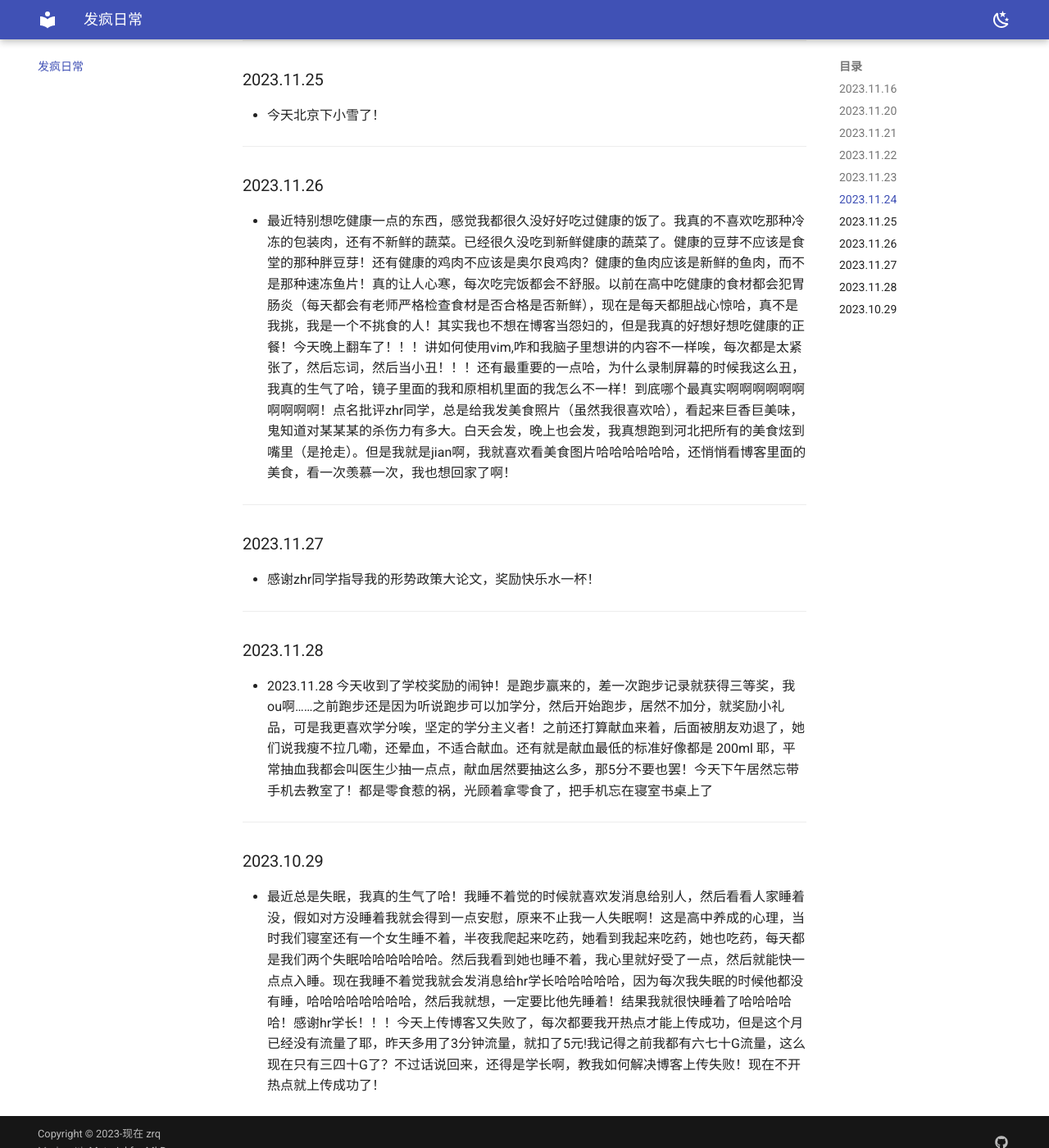
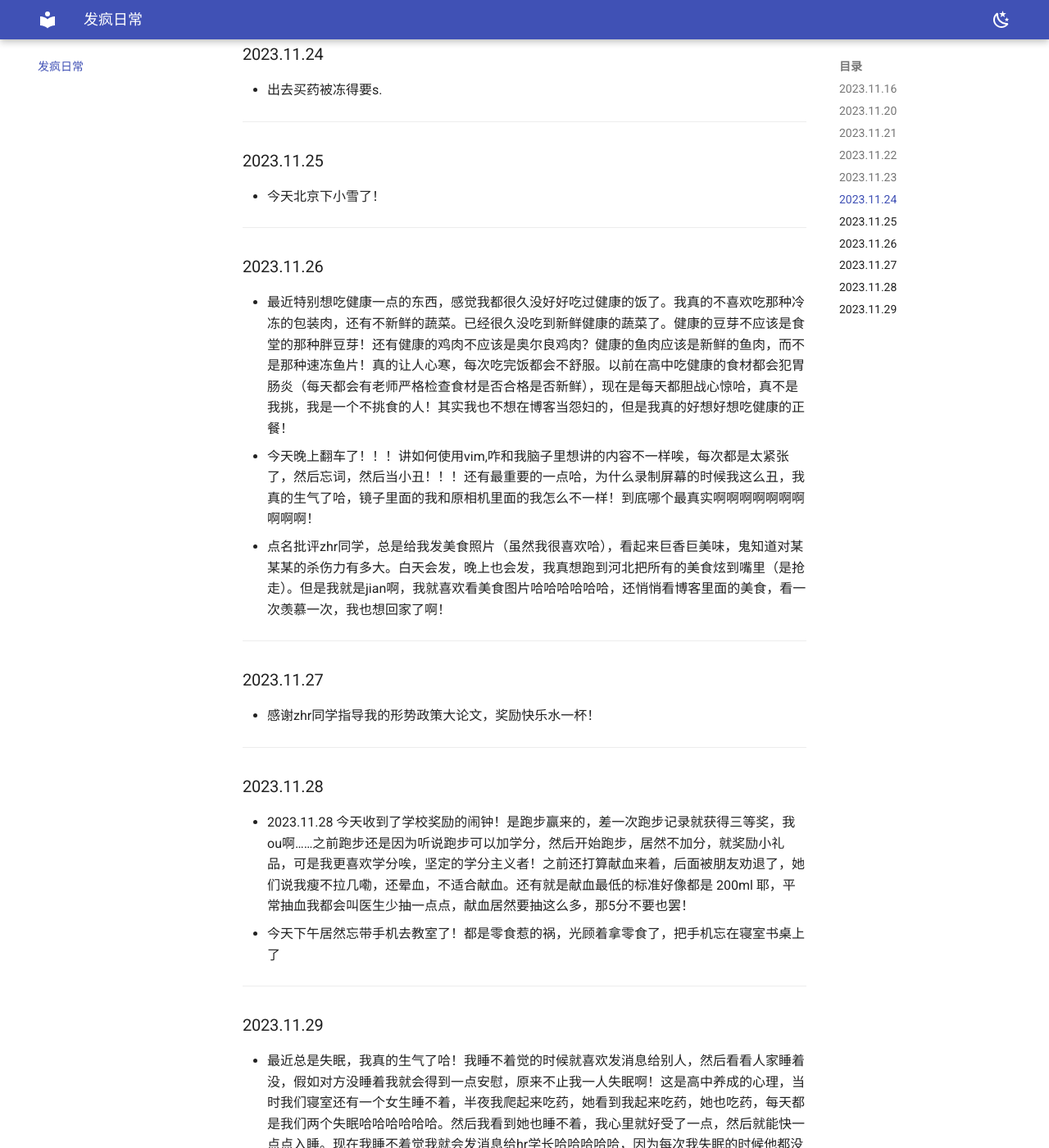
Before and after one commit to zrqiq/zrq-blog, an MkDocs documentation site: the page built from docs/sb.md, in a window 1280 px wide and 1400 px high, scrolled down 1381 px. Shown: the whole window at 82% size. Built offline with MkDocs 1.6.1 and Material for MkDocs 9.7.7, drawn with Linux system fonts in a browser that asks for light colours; some of the changed text lies outside the part shown.

Commit message:
2023-11-29_21:58:01 update

```diff
--- a/docs/sb.md
+++ b/docs/sb.md
@@ -3,9 +3,9 @@
 ### 2023.11.16
 
  - 发现自己越来越吃不了辣了！！！伤心，以后回贵州该咋办。
- 最近一段时间肠胃总是出问题，估计它也是想念贵州伙食了！
-    8.30从贵州向湖北出发，9.6号从湖北向北京出发，突然发现离开贵州有些许日子了，真的很想回家！
-    为什么我的小伙伴们都比我先放假？！独留我一人在北京，最后只能我自己坐车回家。悲惨！
+ - 最近一段时间肠胃总是出问题，估计它也是想念贵州伙食了！
+ - 8.30从贵州向湖北出发，9.6号从湖北向北京出发，突然发现离开贵州有些许日子了，真的很想回家！
+ - 为什么我的小伙伴们都比我先放假？！独留我一人在北京，最后只能我自己坐车回家。悲惨！
 
 ---
 
@@ -19,20 +19,22 @@
 
 ### 2023.11.21
 
-- 北京的雾霾凭什么这么严重啊，还让不让人开心的生活了。想念我的大贵州！ 以前对北方的干燥和南方的潮湿并没有什么概念，直到看到了室友晾的干花，和我在南方晾的干花，简直一个天上一个地下。突然为我的干花打抱不平，糟蹋了几大束鲜花。
+- 北京的雾霾凭什么这么严重啊，还让不让人开心的生活了。想念我的大贵州！
+- 以前对北方的干燥和南方的潮湿并没有什么概念，直到看到了室友晾的干花，和我在南方晾的干花，简直一个天上一个地下。突然为我的干花打抱不平，糟蹋了几大束鲜花。
 
 ---
 
 ### 2023.11.22
 - 我真的想鼠，好蠢的脑子，凭什么在电脑边打代码的时候思绪就会全无！！！
 
-最近状态真的好差巨差，学习效率一点都不高，还会随时陷入自我怀疑，所以最近降低了自我要求，着重调整自身状态。
+- 最近状态真的好差巨差，学习效率一点都不高，还会随时陷入自我怀疑，所以最近降低了自我要求，着重调整自身状态。
 
 ---
 
 ### 2023.11.23
 
-- 行了，最近太放纵自己了，我都想两掌抽s自己。今天和妈妈打视频，她问我我们班有帅哥没有，我说没有，她不相信，然后我就说我们班的人我基本上都不认识，哈哈哈哈哈哈，最后她来了一句精髓：遇到帅哥要主动点。哈哈哈哈哈还得是我妈妈啊！
+- 行了，最近太放纵自己了，我都想两掌抽s自己。
+- 今天和妈妈打视频，她问我我们班有帅哥没有，我说没有，她不相信，然后我就说我们班的人我基本上都不认识，哈哈哈哈哈哈，最后她来了一句精髓：遇到帅哥要主动点。哈哈哈哈哈还得是我妈妈啊！
 
 ---
 
@@ -50,7 +52,9 @@
 
 ### 2023.11.26
 
-- 最近特别想吃健康一点的东西，感觉我都很久没好好吃过健康的饭了。我真的不喜欢吃那种冷冻的包装肉，还有不新鲜的蔬菜。已经很久没吃到新鲜健康的蔬菜了。健康的豆芽不应该是食堂的那种胖豆芽！还有健康的鸡肉不应该是奥尔良鸡肉？健康的鱼肉应该是新鲜的鱼肉，而不是那种速冻鱼片！真的让人心寒，每次吃完饭都会不舒服。以前在高中吃健康的食材都会犯胃肠炎（每天都会有老师严格检查食材是否合格是否新鲜），现在是每天都胆战心惊哈，真不是我挑，我是一个不挑食的人！其实我也不想在博客当怨妇的，但是我真的好想好想吃健康的正餐！今天晚上翻车了！！！讲如何使用vim,咋和我脑子里想讲的内容不一样唉，每次都是太紧张了，然后忘词，然后当小丑！！！还有最重要的一点哈，为什么录制屏幕的时候我这么丑，我真的生气了哈，镜子里面的我和原相机里面的我怎么不一样！到底哪个最真实啊啊啊啊啊啊啊啊啊啊！点名批评zhr同学，总是给我发美食照片（虽然我很喜欢哈），看起来巨香巨美味，鬼知道对某某某的杀伤力有多大。白天会发，晚上也会发，我真想跑到河北把所有的美食炫到嘴里（是抢走）。但是我就是jian啊，我就喜欢看美食图片哈哈哈哈哈哈，还悄悄看博客里面的美食，看一次羡慕一次，我也想回家了啊！
+- 最近特别想吃健康一点的东西，感觉我都很久没好好吃过健康的饭了。我真的不喜欢吃那种冷冻的包装肉，还有不新鲜的蔬菜。已经很久没吃到新鲜健康的蔬菜了。健康的豆芽不应该是食堂的那种胖豆芽！还有健康的鸡肉不应该是奥尔良鸡肉？健康的鱼肉应该是新鲜的鱼肉，而不是那种速冻鱼片！真的让人心寒，每次吃完饭都会不舒服。以前在高中吃健康的食材都会犯胃肠炎（每天都会有老师严格检查食材是否合格是否新鲜），现在是每天都胆战心惊哈，真不是我挑，我是一个不挑食的人！其实我也不想在博客当怨妇的，但是我真的好想好想吃健康的正餐！
+- 今天晚上翻车了！！！讲如何使用vim,咋和我脑子里想讲的内容不一样唉，每次都是太紧张了，然后忘词，然后当小丑！！！还有最重要的一点哈，为什么录制屏幕的时候我这么丑，我真的生气了哈，镜子里面的我和原相机里面的我怎么不一样！到底哪个最真实啊啊啊啊啊啊啊啊啊啊！
+- 点名批评zhr同学，总是给我发美食照片（虽然我很喜欢哈），看起来巨香巨美味，鬼知道对某某某的杀伤力有多大。白天会发，晚上也会发，我真想跑到河北把所有的美食炫到嘴里（是抢走）。但是我就是jian啊，我就喜欢看美食图片哈哈哈哈哈哈，还悄悄看博客里面的美食，看一次羡慕一次，我也想回家了啊！
 
 ---
 
@@ -64,12 +68,15 @@
 
 ### 2023.11.28
 
-- 2023.11.28 今天收到了学校奖励的闹钟！是跑步赢来的，差一次跑步记录就获得三等奖，我ou啊……之前跑步还是因为听说跑步可以加学分，然后开始跑步，居然不加分，就奖励小礼品，可是我更喜欢学分唉，坚定的学分主义者！之前还打算献血来着，后面被朋友劝退了，她们说我瘦不拉几嘞，还晕血，不适合献血。还有就是献血最低的标准好像都是 200ml 耶，平常抽血我都会叫医生少抽一点点，献血居然要抽这么多，那5分不要也罢！今天下午居然忘带手机去教室了！都是零食惹的祸，光顾着拿零食了，把手机忘在寝室书桌上了
+- 2023.11.28 今天收到了学校奖励的闹钟！是跑步赢来的，差一次跑步记录就获得三等奖，我ou啊……之前跑步还是因为听说跑步可以加学分，然后开始跑步，居然不加分，就奖励小礼品，可是我更喜欢学分唉，坚定的学分主义者！之前还打算献血来着，后面被朋友劝退了，她们说我瘦不拉几嘞，还晕血，不适合献血。还有就是献血最低的标准好像都是 200ml 耶，平常抽血我都会叫医生少抽一点点，献血居然要抽这么多，那5分不要也罢！
+- 今天下午居然忘带手机去教室了！都是零食惹的祸，光顾着拿零食了，把手机忘在寝室书桌上了
 
 ---
 
 
 
-### 2023.10.29
+### 2023.11.29
 
-- 最近总是失眠，我真的生气了哈！我睡不着觉的时候就喜欢发消息给别人，然后看看人家睡着没，假如对方没睡着我就会得到一点安慰，原来不止我一人失眠啊！这是高中养成的心理，当时我们寝室还有一个女生睡不着，半夜我爬起来吃药，她看到我起来吃药，她也吃药，每天都是我们两个失眠哈哈哈哈哈哈。然后我看到她也睡不着，我心里就好受了一点，然后就能快一点点入睡。现在我睡不着觉我就会发消息给hr学长哈哈哈哈哈，因为每次我失眠的时候他都没有睡，哈哈哈哈哈哈哈哈，然后我就想，一定要比他先睡着！结果我就很快睡着了哈哈哈哈哈！感谢hr学长！！！今天上传博客又失败了，每次都要我开热点才能上传成功，但是这个月已经没有流量了耶，昨天多用了3分钟流量，就扣了5元!我记得之前我都有六七十G流量，这么现在只有三四十G了？不过话说回来，还得是学长啊，教我如何解决博客上传失败！现在不开热点就上传成功了！
+- 最近总是失眠，我真的生气了哈！我睡不着觉的时候就喜欢发消息给别人，然后看看人家睡着没，假如对方没睡着我就会得到一点安慰，原来不止我一人失眠啊！这是高中养成的心理，当时我们寝室还有一个女生睡不着，半夜我爬起来吃药，她看到我起来吃药，她也吃药，每天都是我们两个失眠哈哈哈哈哈哈。然后我看到她也睡不着，我心里就好受了一点，然后就能快一点点入睡。现在我睡不着觉我就会发消息给hr学长哈哈哈哈哈，因为每次我失眠的时候他都没有睡，哈哈哈哈哈哈哈哈，然后我就想，一定要比他先睡着！结果我就很快睡着了哈哈哈哈哈！感谢hr学长！！！
+- 今天上传博客又失败了，每次都要我开热点才能上传成功，但是这个月已经没有流量了耶，昨天多用了3分钟流量，就扣了5元!我记得之前我都有六七十G流量，这么现在只有三四十G了？
+- 还得是学长啊，教我如何解决博客上传失败！现在不开热点就上传成功了！
```
